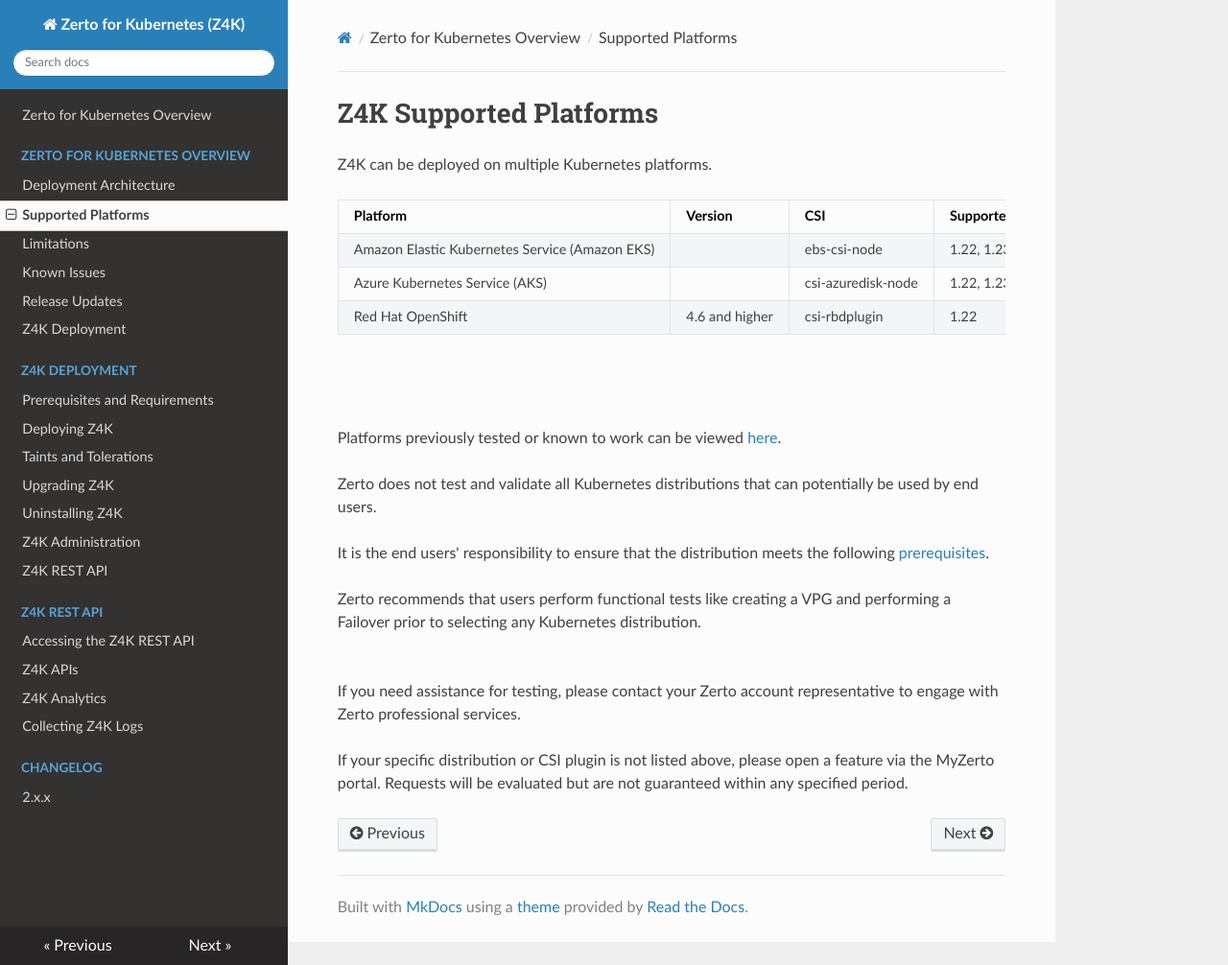
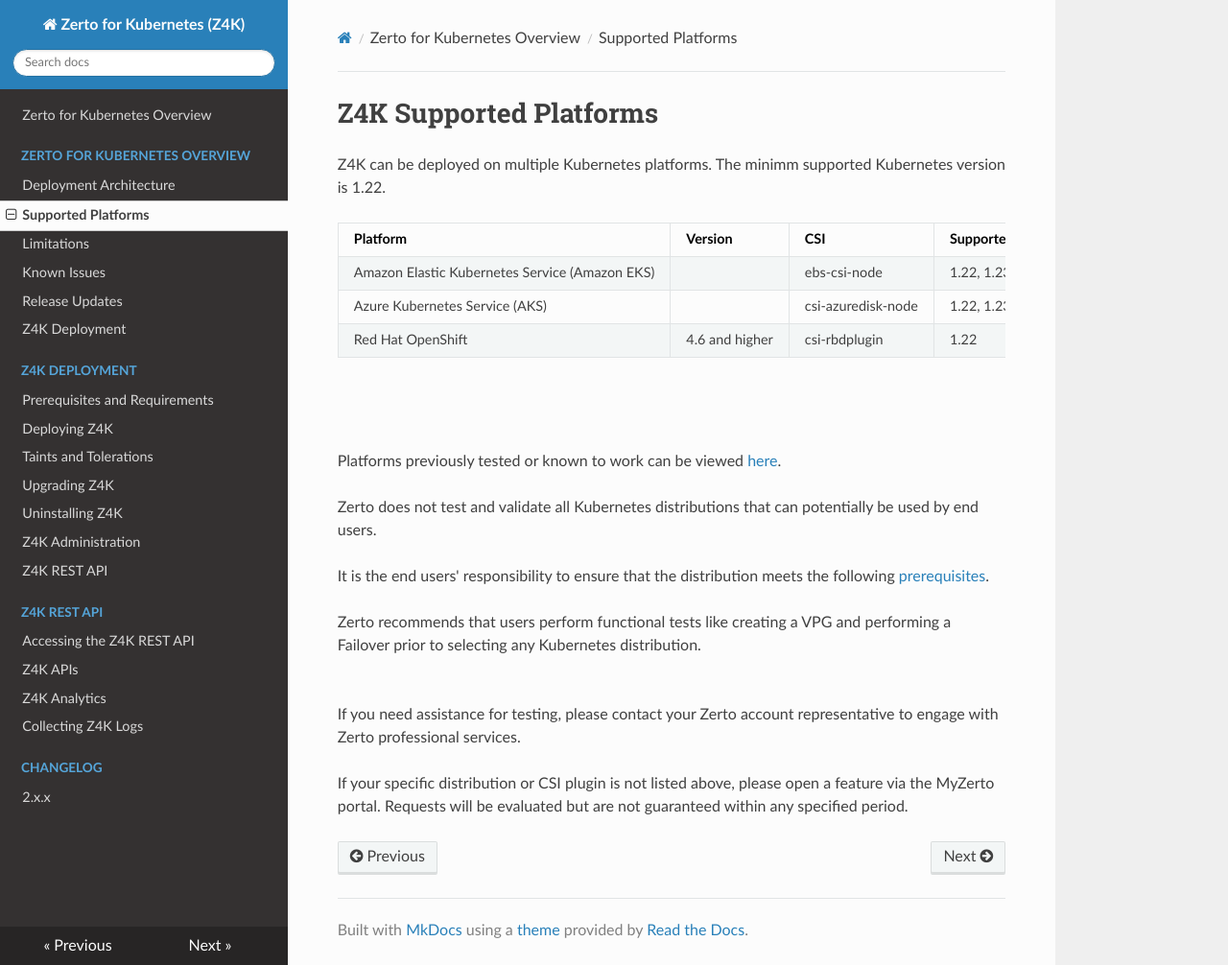
Before and after one commit to ZertoPublic/Z4K, an MkDocs documentation site: the page built from docs/SupportedPlatforms.md, in a window 1280 px wide and 1006 px high. Shown: the whole window at 96% size. Built offline with MkDocs 1.6.1, drawn with Linux system fonts in a browser that asks for light colours.

Commit message:
Update SupportedPlatforms.md

```diff
--- a/docs/SupportedPlatforms.md
+++ b/docs/SupportedPlatforms.md
@@ -1,6 +1,7 @@
 # Z4K Supported Platforms
 
 Z4K can be deployed on multiple Kubernetes platforms.
+The minimm supported Kubernetes version is 1.22.
 
 
 | Platform                             | Version  |  CSI| Supported Kubernetes Versions |
```
